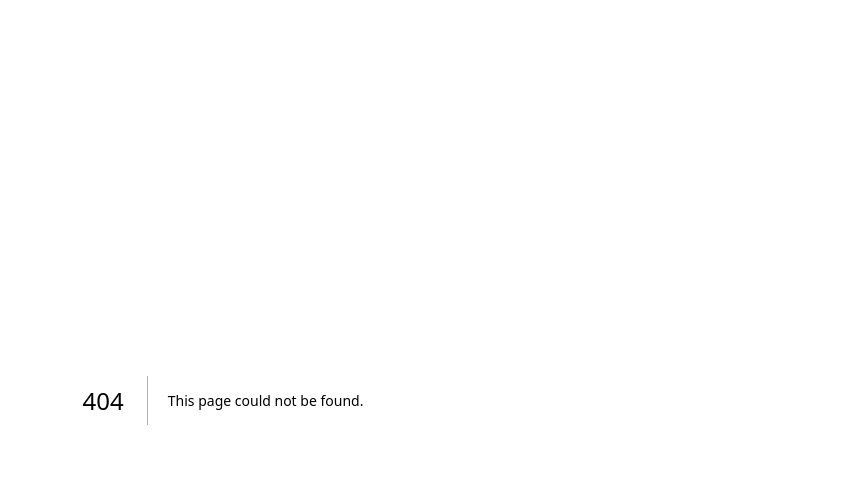
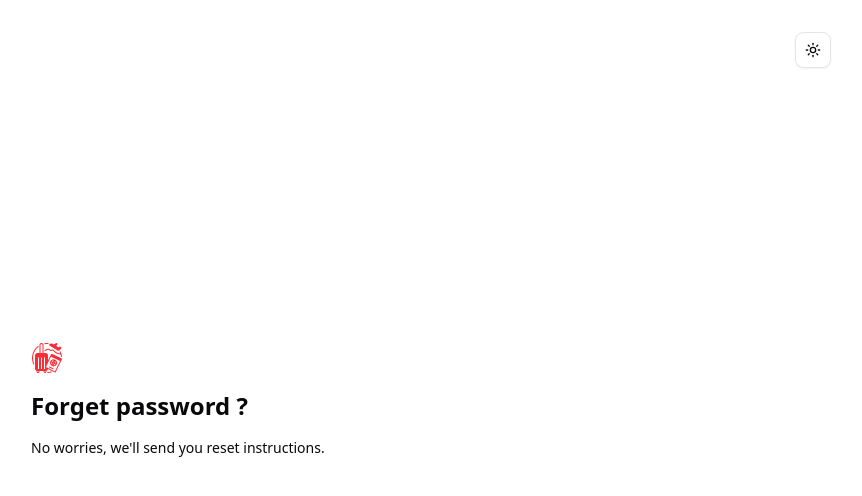
Before and after one commit to yuvidew/travo-admin, a Next.js app: page /forget-password in a window 1280 px wide. Before the commit this address had no page. Shown: the top 496 px of the page, without its empty margins (417-1279 px from the left). Built offline with nearby package versions, Linux system fonts and the light colour scheme.

Commit message:
fix: changing something

```diff
--- /dev/null
+++ b/src/app/(auth)/_components/forget-form.tsx
@@ -0,0 +1,64 @@
+import Image from 'next/image'
+// import Link from 'next/link'
+import React from 'react';
+
+// import {
+//     Form,
+//     FormControl,
+//     FormField,
+//     FormItem,
+//     FormLabel,
+//     FormMessage,
+// } from "@/components/ui/form";
+// import { z } from 'zod';
+// import { useForm } from 'react-hook-form';
+// import { zodResolver } from '@hookform/resolvers/zod';
+
+// const VerifyEmail = z.object({
+//     email: z.string().email("Invalid email address"),
+// })
+
+export const ForgetForm = () => {
+//     const form = useForm<z.infer<typeof VerifyEmail>>({
+//         resolver : zodResolver(VerifyEmail),
+//         defaultValues : {
+//             email : ""
+//         }
+//     });
+
+    // TODO: implement forget password form ui
+    return (
+        <div className={"flex flex-col gap-6"}>
+            <div className=' flex flex-col gap-6'>
+                {/* start to logo  */}
+                <div className="flex flex-col items-start gap-4">
+                    <a
+                        href="#"
+                        className="flex flex-col items-center gap-2 font-medium"
+                    >
+                        <div className="flex size-8 items-center justify-center rounded-md">
+                            <Image
+                                src={"/logo.png"}
+                                alt="Travo"
+                                width={35}
+                                height={35}
+                            />
+                        </div>
+                        <span className="sr-only ">Travo.</span>
+                    </a>
+                    <h3 className=' text-2xl font-bold'>
+                        Forget password{" "}?
+                    </h3>
+
+                    <p className=' text-sm'>
+                        No worries, we'll send you reset instructions.
+                    </p>
+                </div>
+                {/* end to logo  */}
+
+                {/* start to forget password from */}
+                {/*  */}
+            </div>
+        </div>
+    )
+}
--- /dev/null
+++ b/src/app/(auth)/forget-password/page.tsx
@@ -0,0 +1,20 @@
+import { ModeToggle } from '@/components/ModeToggle'
+import React from 'react'
+import { ForgetForm } from '../_components/forget-form';
+
+const ForgetPasswordPage = () => {
+    return (
+        <main className="bg-background flex min-h-svh relative flex-col items-center justify-center gap-6 p-6 md:p-10">
+            <div className=' absolute top-8 right-8'>
+                <ModeToggle />
+            </div>
+            <div
+                className=' w-full max-w-sm'
+            >
+                <ForgetForm/>
+            </div>
+        </main>
+    )
+}
+
+export default ForgetPasswordPage;
--- a/src/app/(auth)/hook/useAuth.tsx
+++ b/src/app/(auth)/hook/useAuth.tsx
@@ -32,7 +32,9 @@ export const useSendOtp = () => {
                 toast.success(data.message);
 
                 localStorage.setItem("travo-token" , data.token);
-                localStorage.setItem("travo-user" , JSON.stringify(data.user))
+                localStorage.setItem("travo-user" , JSON.stringify(data.user));
+
+                localStorage.removeItem("travo-user-email");
 
                 setTimeout(() => {
                     router.replace("/");
```
